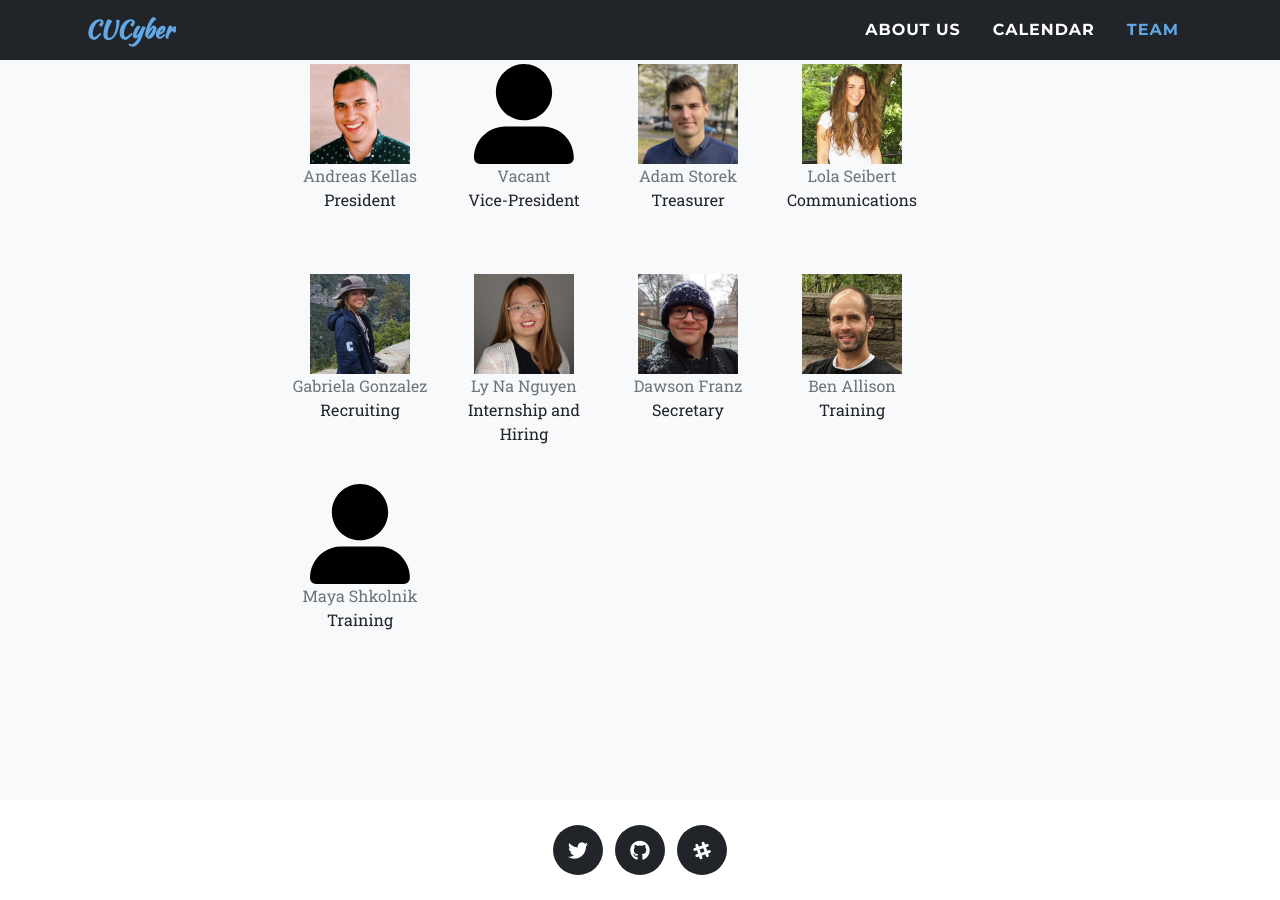
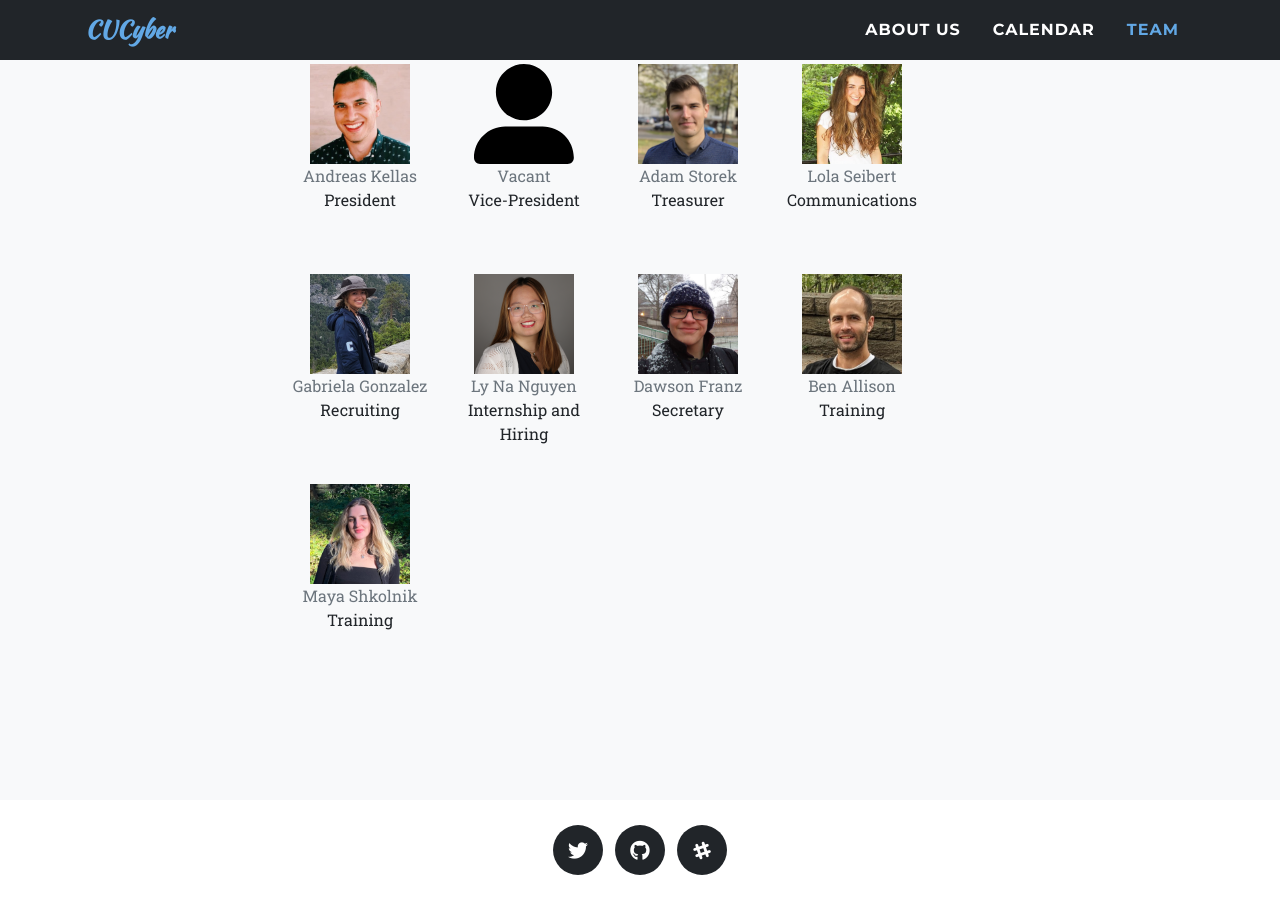
Before and after one commit to CUCTF/cuctf.github.io, a Jekyll site: the page built from index.html, in a window 1280 px wide and 900 px high, scrolled down 2738 px. Built offline with Jekyll 4.4.1, drawn with Linux system fonts in a browser that asks for light colours; nearby versions of some CDN libraries; some web fonts are replaced.

Commit message:
add maya photo to board

```diff
--- a/_data/team.yml
+++ b/_data/team.yml
@@ -34,7 +34,7 @@ board_members:
     name: Ben Allison
 
   - title: Training
-    path: user-large.svg
+    path: board/maya.png
     name: Maya Shkolnik
 
 
```
Also changed, not shown: img/board/maya.png (added).
